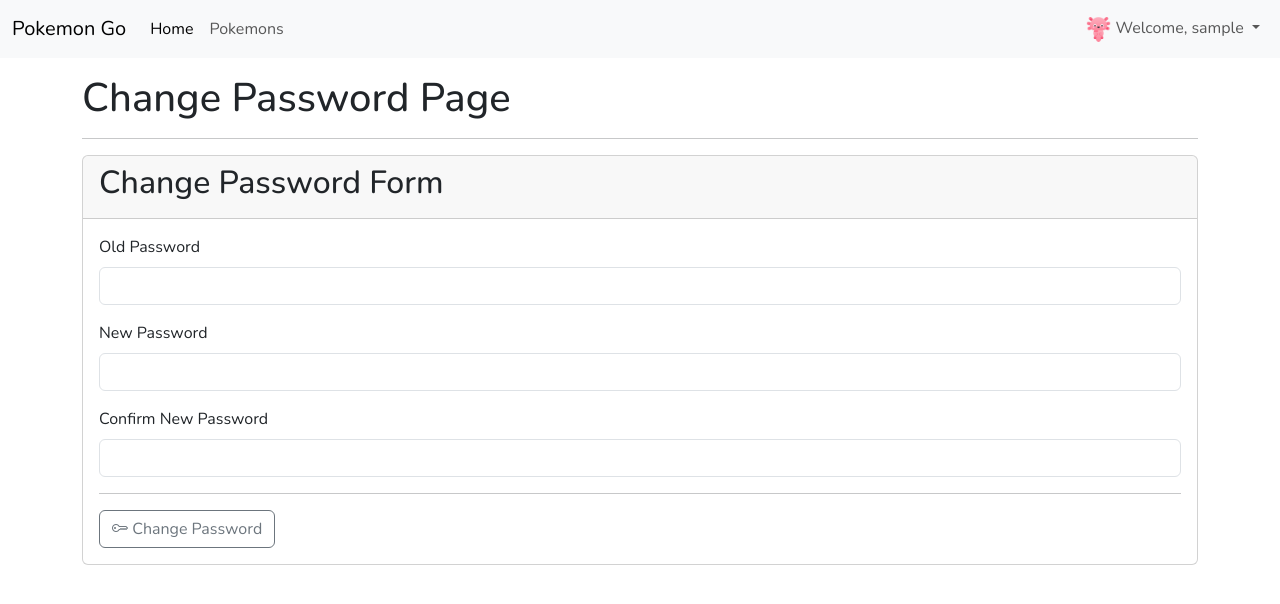
After one commit to std67122420213-NKR/pokemon-go-2026, a Flask app: page /users/change_password in a window 1280 px wide. The commit adds this page. Shown: the top 604 px of the page. Run offline with Flask 3, Linux system fonts and the light colour scheme; the visitor is signed in with stand-in values (Sample User, id 1).

Commit message:
add change_pass func

```diff
--- a/pokemon/templates/navbar.html
+++ b/pokemon/templates/navbar.html
@@ -43,7 +43,7 @@
                 <li><a class="dropdown-item" href="{{url_for('users.profile')}}">
                   <i class="bi bi-person-square"></i>
                   Profile</a></li>
-                <li><a class="dropdown-item" href="#">
+                <li><a class="dropdown-item" href="{{url_for('users.change_password')}}">
                   <i class="bi bi-input-cursor-text"></i>
                   Change Password</a></li>
                 <li><hr class="dropdown-divider"></li>
--- a/pokemon/users/routes.py
+++ b/pokemon/users/routes.py
@@ -87,3 +87,31 @@
   return render_template('users/profile.html',
                          title='Profile Page',
                          user=user)
+
+@users_bp.route('/change_password', methods=['GET', 'POST'])
+@login_required
+def change_password():
+  if request.method == 'POST':
+    old_password = request.form.get('old_password')
+    new_password = request.form.get('new_password')
+    confirm_new_password = request.form.get('confirm_new_password')
+
+    user = current_user
+
+    if not bcrypt.check_password_hash(user.password, old_password):
+      flash('Old password is not correct!', 'warning')
+      return redirect(url_for('users.change_password'))
+
+    if new_password != confirm_new_password:
+      flash('New password and confirm password do not match!', 'warning')
+      return redirect(url_for('users.change_password'))
+
+    pwd_hash = bcrypt.generate_password_hash(password=new_password).decode('utf-8')
+    user.password = pwd_hash
+    db.session.add(user)
+    db.session.commit()
+
+    flash('Change password successful!', 'success')
+    return redirect(url_for('users.profile'))
+
+  return render_template('users/change_password.html', title='Change Password Page')
--- /dev/null
+++ b/pokemon/users/templates/users/change_password.html
@@ -0,0 +1,40 @@
+{% extends 'layout.html' %}
+
+{% block title %}
+  {{title}}
+{% endblock %}
+
+{% block content %}
+  <div class="container mt-3">
+    <h1>{{title}}</h1>
+    <hr>
+    <div class="card mt-3 mb-3">
+      <div class="card-header">
+        <h2>Change Password Form</h2>
+      </div>
+      <div class="card-body">
+        <form method="post">
+          <div class="mb-3">
+            <label for="old_password" class="form-label">Old Password</label>
+            <input name="old_password" type="password" class="form-control" id="old_password" required>
+          </div>
+
+          <div class="mb-3">
+            <label for="new_password" class="form-label">New Password</label>
+            <input name="new_password" type="password" class="form-control" id="new_password" required>
+          </div>
+
+          <div class="mb-3">
+            <label for="confirm_new_password" class="form-label">Confirm New Password</label>
+            <input name="confirm_new_password" type="password" class="form-control" id="confirm_new_password" required>
+          </div>
+
+          <hr>
+          <button type="submit" class="btn btn-outline-secondary">
+            <i class="bi bi-key"></i>
+            Change Password</button>
+        </form>
+      </div>
+    </div>
+  </div>
+{% endblock %}
```
